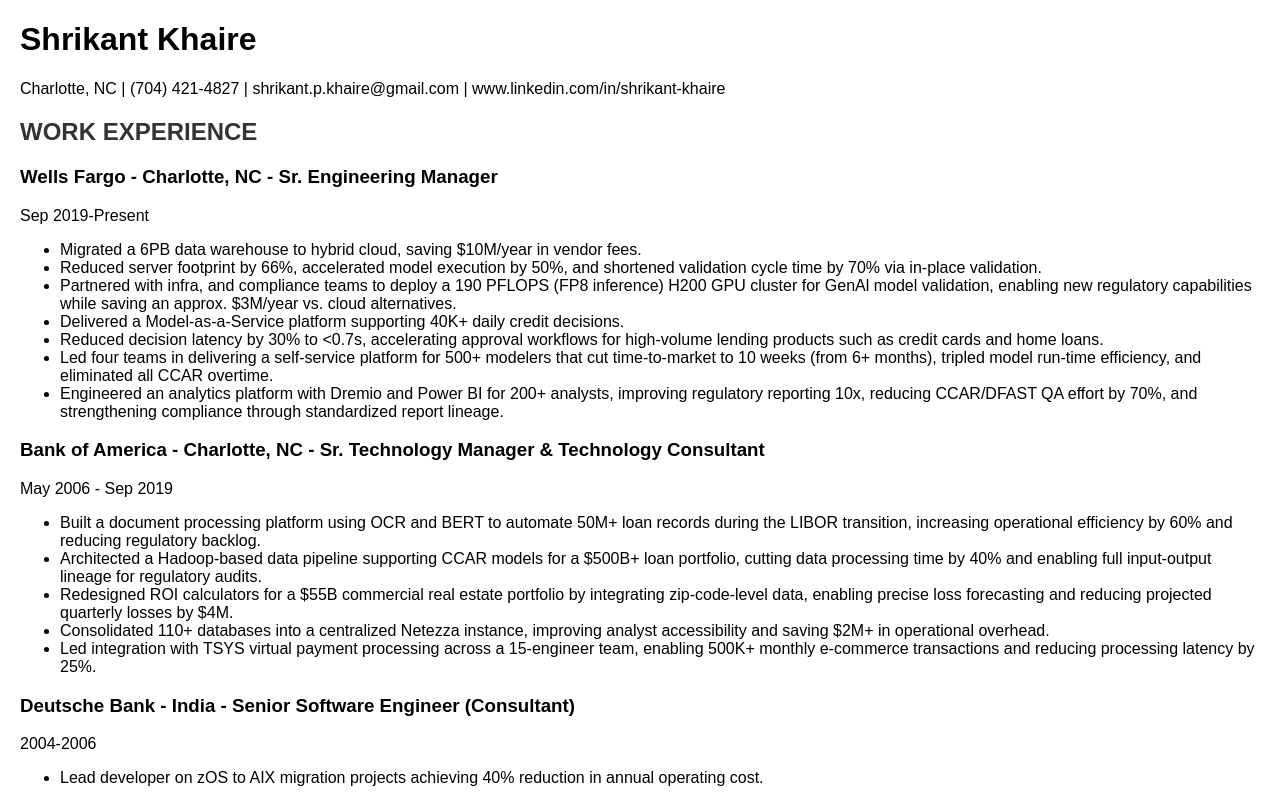
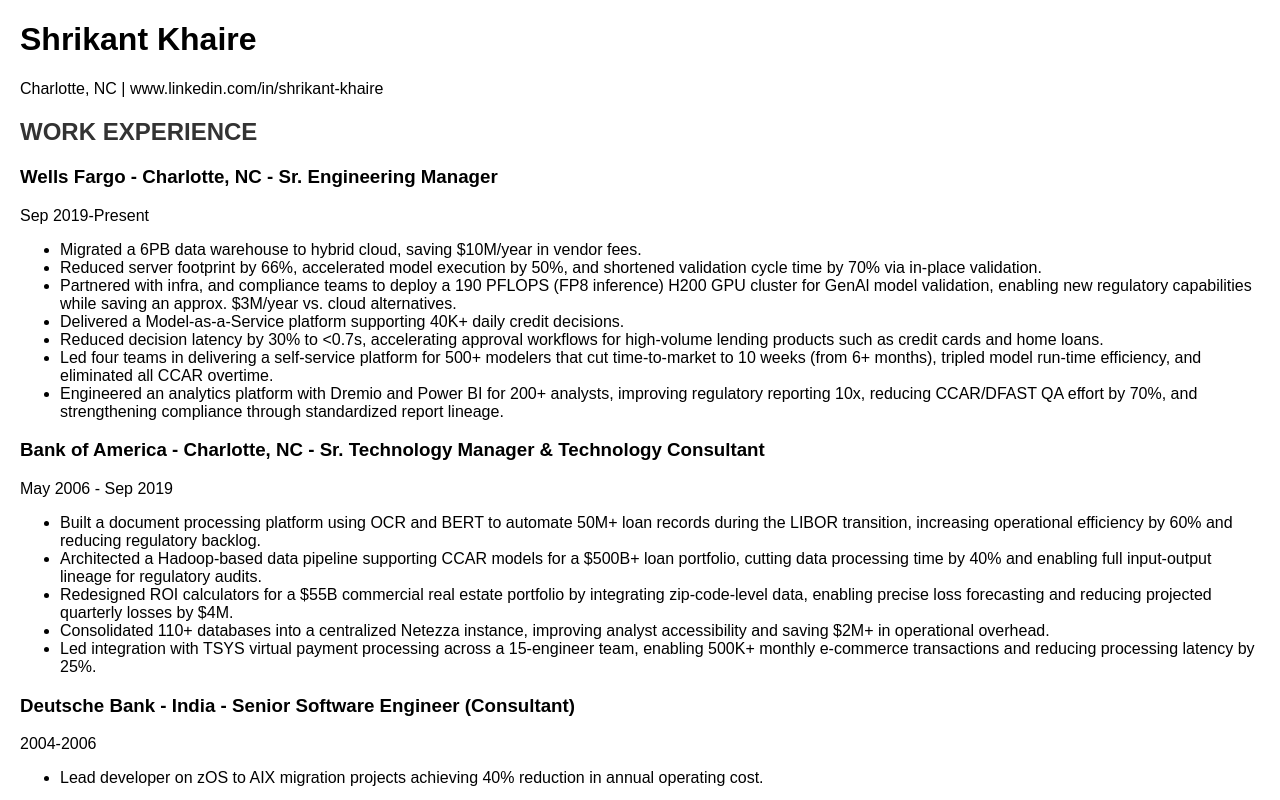
Before and after one commit to ShrikantKGIT/ShrikantKGIT.github.io, a plain HTML site: page index.html in a window 1280 px wide. Shown: the top 800 px of the page. Drawn offline with Linux system fonts and the light colour scheme.

Commit message:
Update index.html
refinement

```diff
--- a/index.html
+++ b/index.html
@@ -26,7 +26,7 @@
 <body>
     <h1>Shrikant Khaire</h1>
     <div class="contact-info">
-        <p>Charlotte, NC | (704) 421-4827 | shrikant.p.khaire@gmail.com | www.linkedin.com/in/shrikant-khaire</p>
+        <p>Charlotte, NC | www.linkedin.com/in/shrikant-khaire</p>
     </div>
 
     <div class="section">
```
